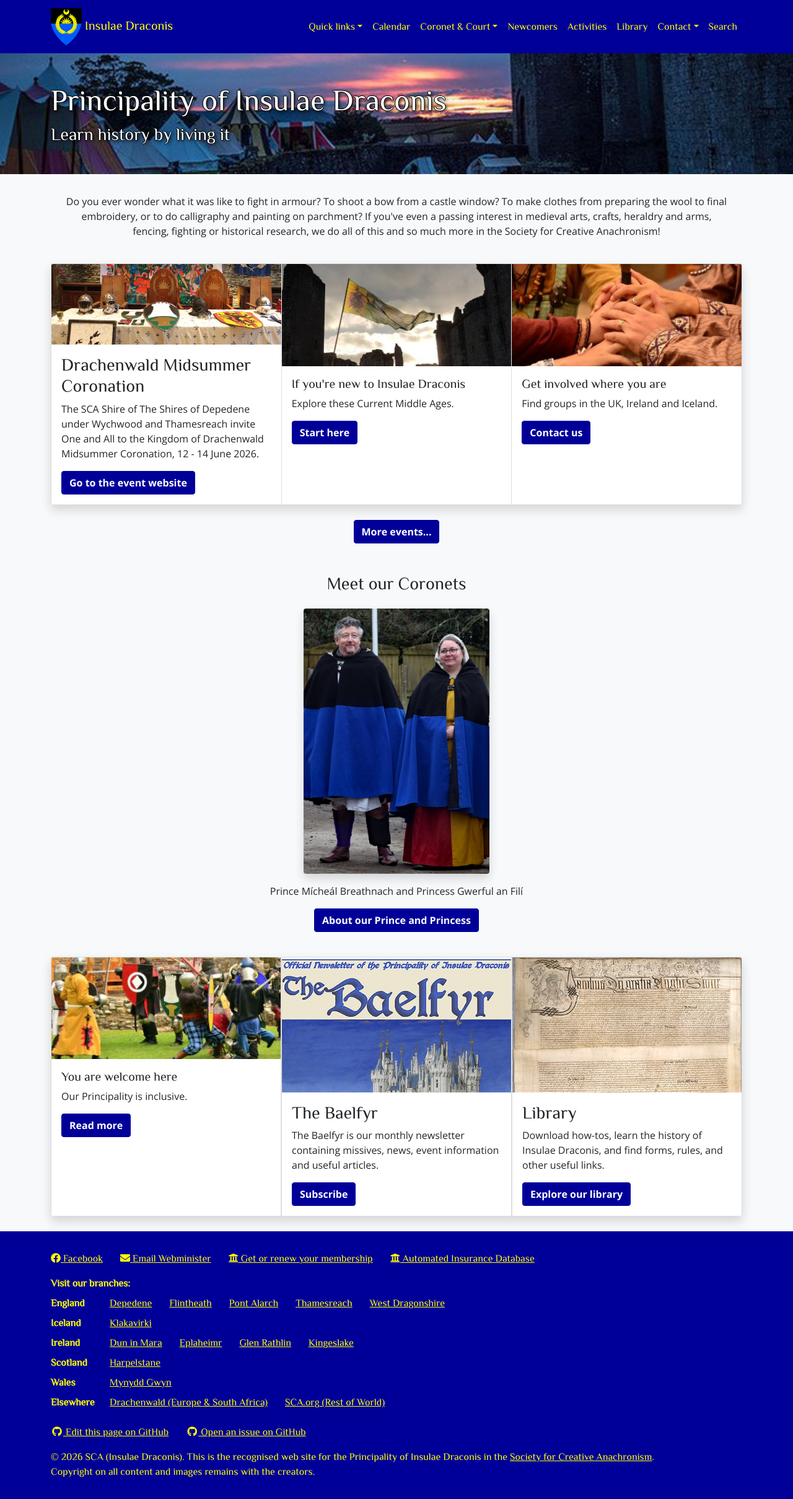
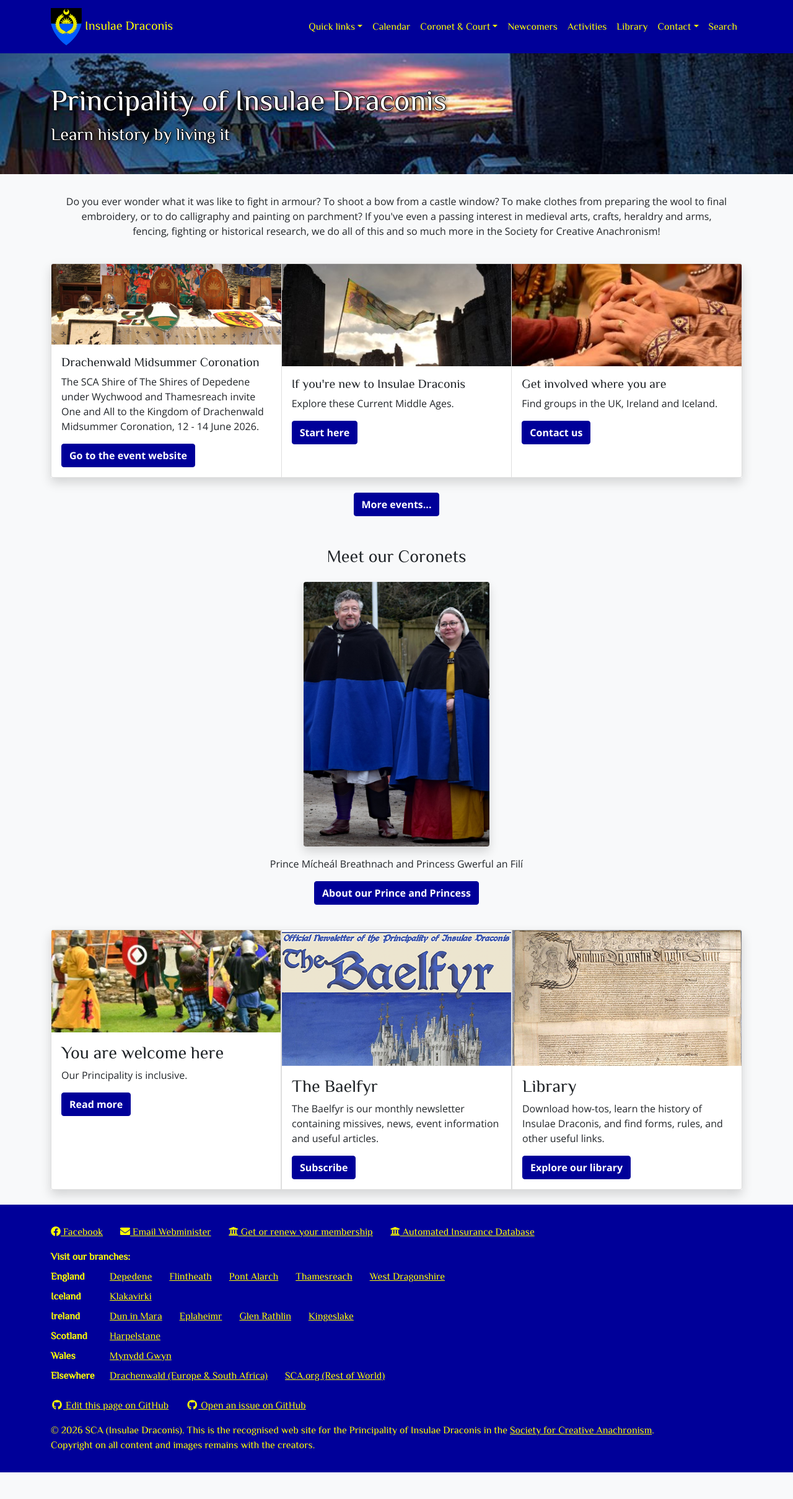
Before and after one commit to drachenwald/insulae-draconis, a Jekyll site: the page built from index.html, in a window 1280 px wide. Shown: the whole page at 62% size. Built offline with Jekyll 4.4.1, drawn with Linux system fonts in a browser that asks for light colours; comment, search, counter and statistics services are not loaded; after the commit the page ends 2376 px from its top, so only the background shows below that.

Commit message:
Update index.html
Fixed card headers

```diff
--- a/index.html
+++ b/index.html
@@ -17,7 +17,7 @@
  <div class="card">
     <img src="images/banner/heraldry-and-helms.jpg" class="card-img-top" />
     <div class="card-body">
-      <h3 class="card-title">Drachenwald Midsummer Coronation</h3>
+      <h5 class="card-title">Drachenwald Midsummer Coronation</h5>
       <p class="card-text">
         The SCA Shire of The Shires of Depedene under Wychwood and Thamesreach invite One and All to the Kingdom of Drachenwald Midsummer Coronation, 12 - 14 June 2026.
       </p>
@@ -92,7 +92,7 @@
 <div class="card">
     <img src="/images/splash/activities.jpg" class="card-img-top" />
     <div class="card-body">
-      <h5 class="card-title">You are welcome here</h5>
+      <h3 class="card-title">You are welcome here</h3>
       <p class="card-text">Our Principality is inclusive.</p>
       <p class="card-text">
         <a role="button" class="btn btn-primary stretched-link" href="https://insulaedraconis.org/governance/inclusivity-statement/">Read more</a>
```
